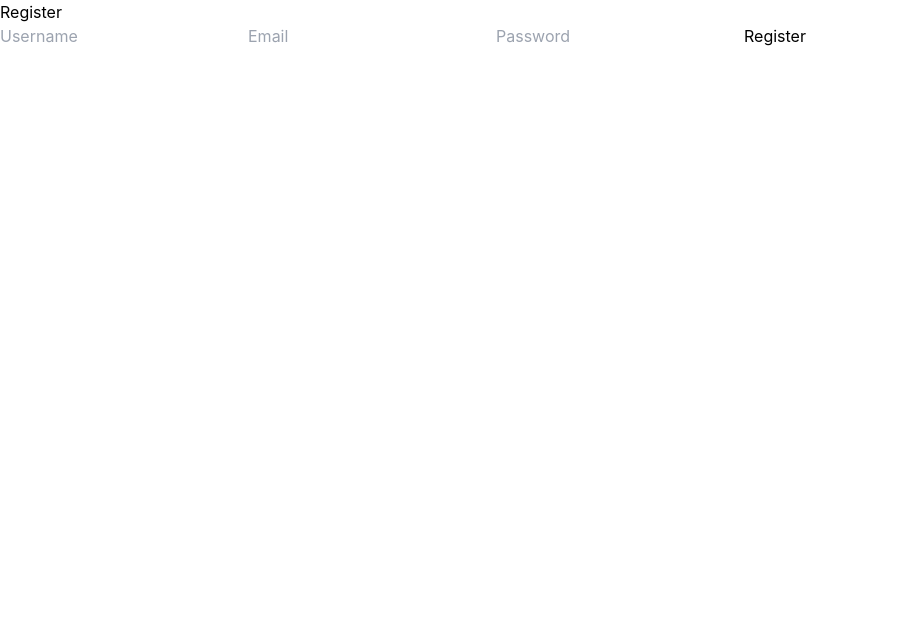
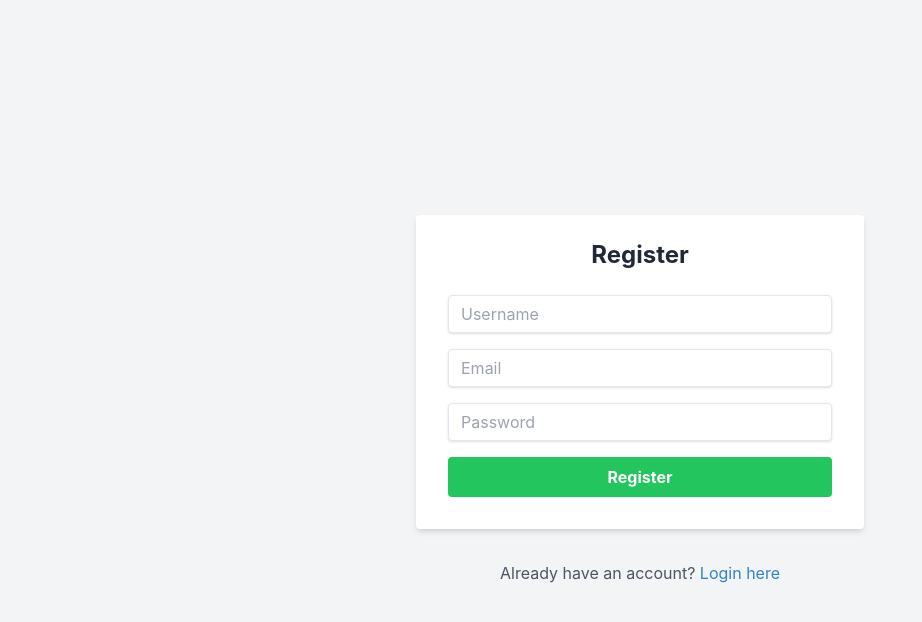
Before and after one commit to samuelnz2648/messagingapp, a React (Create React App) app in the folder frontend/: page /register in a window 1280 px wide. Shown: the top 622 px of the page, without its empty margins (0-922 px from the left). Built offline with nearby package versions, Linux system fonts and the light colour scheme.

Commit message:
30/07/24 10:33am

```diff
--- a/frontend/src/components/Chat.js
+++ b/frontend/src/components/Chat.js
@@ -4,8 +4,54 @@ import React, { useState, useEffect, useRef, useCallback } from "react";
 import io from "socket.io-client";
 import axios from "axios";
 import { useNavigate } from "react-router-dom";
+import styled from "styled-components";
 
 let socket;
+
+const ChatContainer = styled.div.attrs({
+  className: "flex flex-col h-screen bg-gray-100"
+})``;
+
+const ChatHeader = styled.div.attrs({
+  className: "bg-blue-600 text-white p-4 flex justify-between items-center"
+})``;
+
+const RoomSelector = styled.div.attrs({
+  className: "bg-gray-200 p-2 flex space-x-2"
+})``;
+
+const RoomButton = styled.button.attrs({
+  className: "px-4 py-2 bg-white rounded shadow hover:bg-gray-100 focus:outline-none focus:ring-2 focus:ring-blue-500"
+})``;
+
+const MessagesContainer = styled.div.attrs({
+  className: "flex-grow overflow-y-auto p-4 space-y-2"
+})``;
+
+const Message = styled.div.attrs({
+  className: "bg-white rounded-lg p-2 shadow"
+})`
+  &.own-message {
+    background-color: #e6f3ff;
+    margin-left: auto;
+  }
+`;
+
+const MessageForm = styled.form.attrs({
+  className: "flex p-4 bg-white"
+})``;
+
+const MessageInput = styled.input.attrs({
+  className: "flex-grow border rounded-l-lg p-2 focus:outline-none focus:ring-2 focus:ring-blue-500"
+})``;
+
+const SendButton = styled.button.attrs({
+  className: "bg-blue-500 text-white px-4 py-2 rounded-r-lg hover:bg-blue-600 focus:outline-none focus:ring-2 focus:ring-blue-500"
+})``;
+
+const ConnectionStatus = styled.div.attrs({
+  className: "bg-red-500 text-white p-2 text-center"
+})``;
 
 function Chat() {
   const [messages, setMessages] = useState([]);
@@ -26,7 +72,7 @@ function Chat() {
           headers: { Authorization: `Bearer ${token}` },
         }
       );
-      console.log("Fetched messages:", response.data); // Add this line for debugging
+      console.log("Fetched messages:", response.data);
       setMessages(response.data);
     } catch (error) {
       console.error("Error fetching messages:", error);
@@ -59,12 +105,10 @@ function Chat() {
     socket.on("message", (message, tempMessageId) => {
       setMessages((prevMessages) => {
         if (tempMessageId) {
-          // Replace the temporary message with the confirmed one
           return prevMessages.map((msg) =>
             msg._id === tempMessageId ? message : msg
           );
         } else {
-          // It's a message from another user, add it to the list
           return [...prevMessages, message];
         }
       });
@@ -122,7 +166,6 @@ function Chat() {
       const tempMessageId = `temp-${Date.now()}`;
 
       try {
-        // Optimistically add the message to the UI
         const tempMessage = {
           _id: tempMessageId,
           sender: { _id: localStorage.getItem("userId"), username: username },
@@ -134,11 +177,9 @@ function Chat() {
         setInputMessage("");
         scrollToBottom();
 
-        // Send the message to the server
         await socket.emit("chatMessage", messageData, tempMessageId);
       } catch (error) {
         console.error("Error sending message:", error);
-        // Remove the temporary message if sending failed
         setMessages((prevMessages) =>
           prevMessages.filter((msg) => msg._id !== tempMessageId)
         );
@@ -165,50 +206,53 @@ function Chat() {
   };
 
   return (
-    <div className="chat-container">
-      <div className="chat-header">
-        <h2>Chat Room: {room}</h2>
-        <div>
+    <ChatContainer>
+      <ChatHeader>
+        <h2 className="text-xl font-bold">Chat Room: {room}</h2>
+        <div className="flex items-center space-x-4">
           <span>Logged in as: {username}</span>
-          <button onClick={logout}>Logout</button>
+          <button
+            onClick={logout}
+            className="bg-red-500 text-white px-3 py-1 rounded hover:bg-red-600"
+          >
+            Logout
+          </button>
         </div>
-      </div>
-      <div className="room-selector">
-        <button onClick={() => handleRoomChange("general")}>General</button>
-        <button onClick={() => handleRoomChange("random")}>Random</button>
-      </div>
-      <div className="messages-container">
+      </ChatHeader>
+      <RoomSelector>
+        <RoomButton onClick={() => handleRoomChange("general")}>General</RoomButton>
+        <RoomButton onClick={() => handleRoomChange("random")}>Random</RoomButton>
+      </RoomSelector>
+      <MessagesContainer>
         {messages.map((msg, index) => (
-          <div
+          <Message
             key={index}
-            className={`message ${
-              msg.sender.username === username ? "own-message" : ""
-            }`}
+            className={msg.sender.username === username ? "own-message" : ""}
           >
             <strong>{msg.sender.username}: </strong>
             {msg.content}
-          </div>
+          </Message>
         ))}
         <div ref={messagesEndRef} />
-      </div>
-      <form onSubmit={sendMessage} className="message-form">
-        <input
+      </MessagesContainer>
+      <MessageForm onSubmit={sendMessage}>
+        <MessageInput
           type="text"
           value={inputMessage}
           onChange={(e) => setInputMessage(e.target.value)}
           placeholder="Type a message..."
           disabled={isSending}
         />
-        <button type="submit" disabled={!connected || isSending}>
+        <SendButton type="submit" disabled={!connected || isSending}>
           {isSending ? "Sending..." : "Send"}
-        </button>
-      </form>
+        </SendButton>
+      </MessageForm>
       {!connected && (
-        <div className="connection-status">
+        <ConnectionStatus>
           Disconnected. Trying to reconnect...
-        </div>
+        </ConnectionStatus>
       )}
-    </div>
+    </ChatContainer>
   );
 }
 
--- a/frontend/src/components/Register.js
+++ b/frontend/src/components/Register.js
@@ -1,8 +1,44 @@
 // messagingapp/frontend/src/components/Register.js
 
 import React, { useState } from "react";
-import { useNavigate } from "react-router-dom";
+import { useNavigate, Link } from "react-router-dom";
 import axios from "axios";
+import styled from "styled-components";
+
+const RegisterContainer = styled.div.attrs({
+  className:
+    "flex flex-col items-center justify-center min-h-screen bg-gray-100",
+})``;
+
+const RegisterForm = styled.form.attrs({
+  className: "bg-white shadow-md rounded px-8 pt-6 pb-8 mb-4 w-full max-w-md",
+})``;
+
+const Title = styled.h2.attrs({
+  className: "text-2xl font-bold mb-6 text-center text-gray-800",
+})``;
+
+const Input = styled.input.attrs({
+  className:
+    "shadow appearance-none border rounded w-full py-2 px-3 text-gray-700 leading-tight focus:outline-none focus:shadow-outline mb-4",
+})``;
+
+const Button = styled.button.attrs({
+  className:
+    "bg-green-500 hover:bg-green-700 text-white font-bold py-2 px-4 rounded focus:outline-none focus:shadow-outline w-full",
+})``;
+
+const LoginLink = styled.p.attrs({
+  className: "text-center mt-4 text-gray-600",
+})`
+  a {
+    color: #3182ce;
+    text-decoration: none;
+    &:hover {
+      text-decoration: underline;
+    }
+  }
+`;
 
 function Register() {
   const [username, setUsername] = useState("");
@@ -27,33 +63,36 @@ function Register() {
   };
 
   return (
-    <div>
-      <h2>Register</h2>
-      <form onSubmit={handleSubmit}>
-        <input
+    <RegisterContainer>
+      <RegisterForm onSubmit={handleSubmit}>
+        <Title>Register</Title>
+        <Input
           type="text"
           placeholder="Username"
           value={username}
           onChange={(e) => setUsername(e.target.value)}
           required
         />
-        <input
+        <Input
           type="email"
           placeholder="Email"
           value={email}
           onChange={(e) => setEmail(e.target.value)}
           required
         />
-        <input
+        <Input
           type="password"
           placeholder="Password"
           value={password}
           onChange={(e) => setPassword(e.target.value)}
           required
         />
-        <button type="submit">Register</button>
-      </form>
-    </div>
+        <Button type="submit">Register</Button>
+      </RegisterForm>
+      <LoginLink>
+        Already have an account? <Link to="/login">Login here</Link>
+      </LoginLink>
+    </RegisterContainer>
   );
 }
 
```
